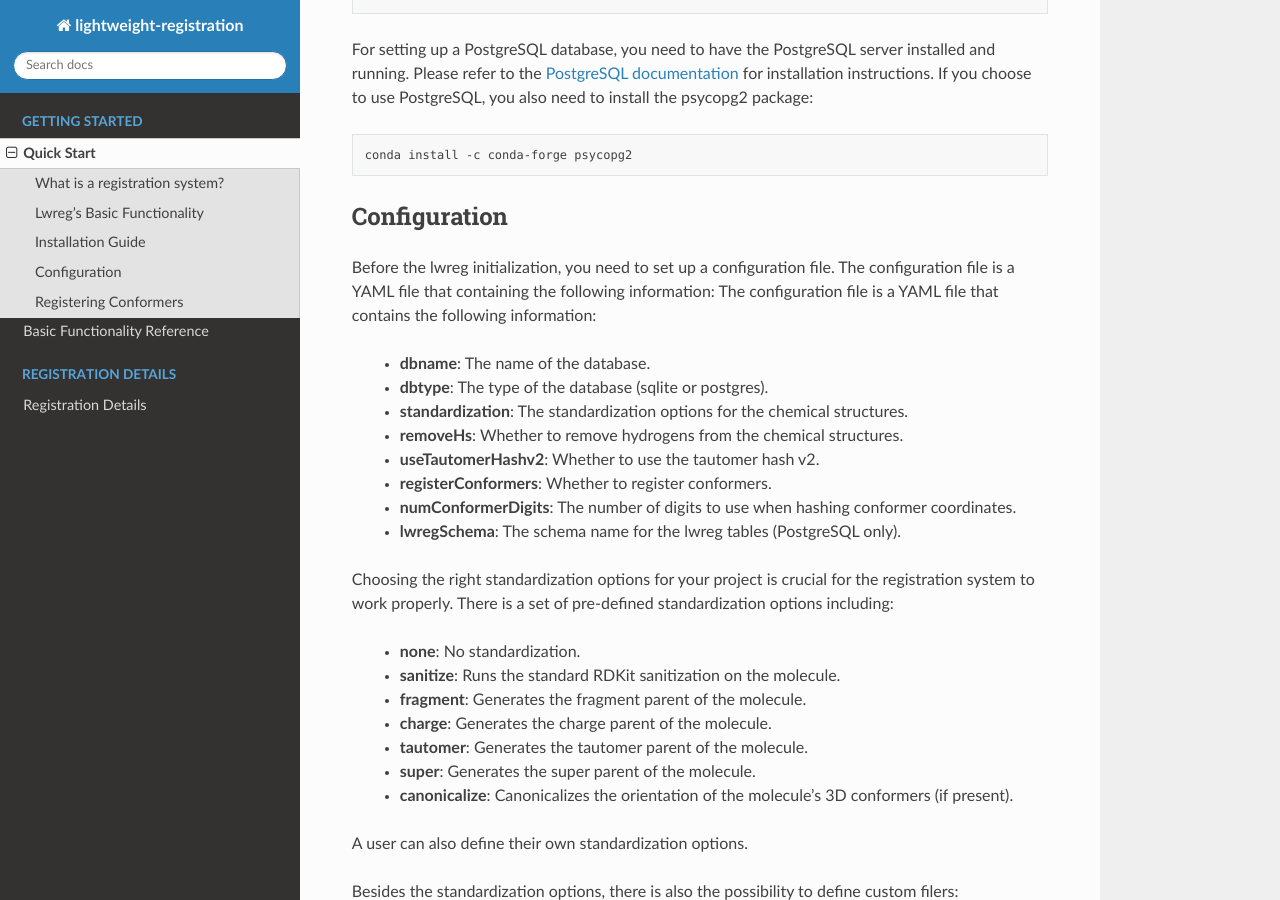
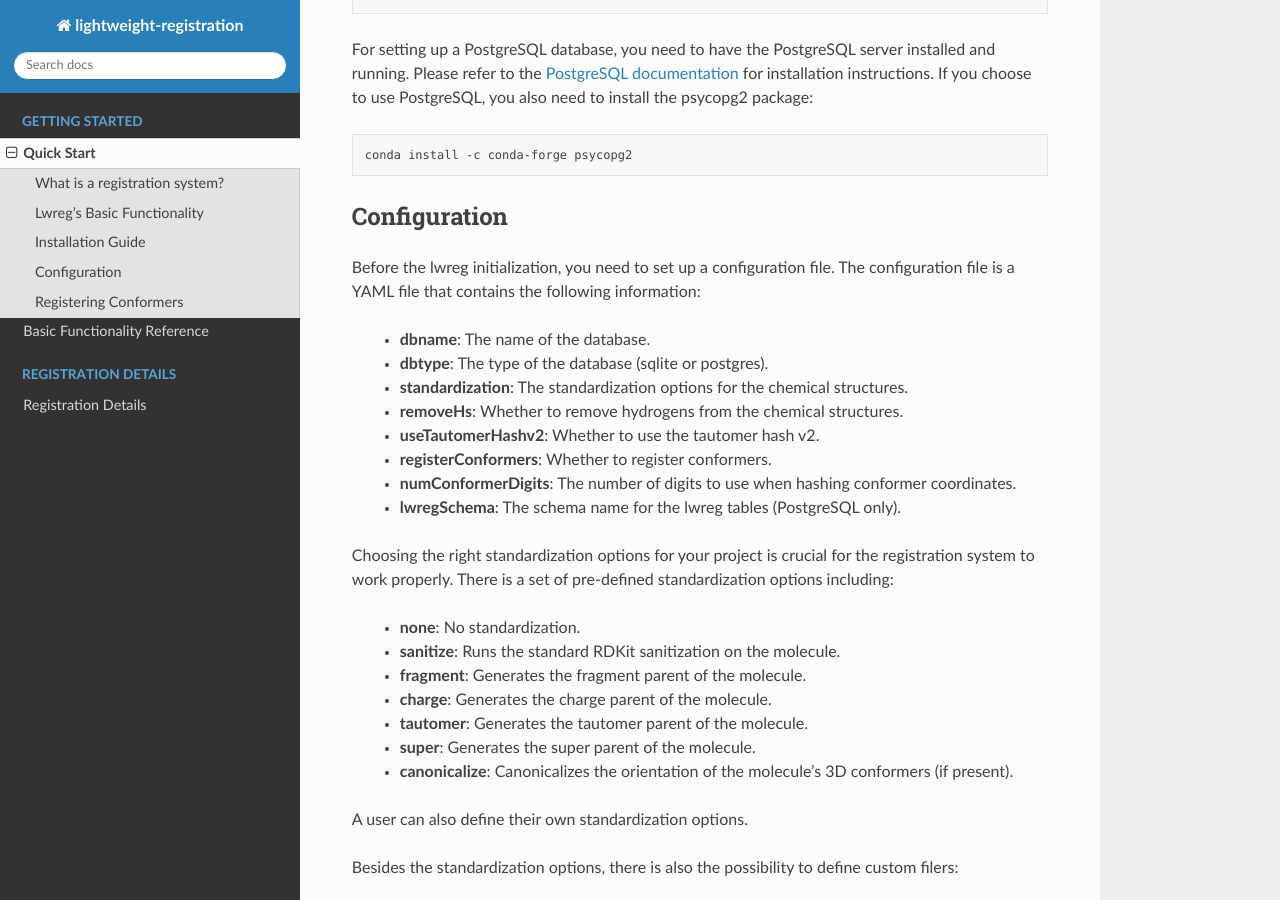
Before and after one commit to rinikerlab/lightweight-registration, a Sphinx documentation site: the page built from docs/source/gettingstarted.rst, in a window 1280 px wide and 900 px high, scrolled down 1203 px. Built offline with Sphinx 7.4.7 and the Read the Docs theme 3.1.0, drawn with Linux system fonts in a browser that asks for light colours.

Commit message:
update to docs/source/gettingstarted.rst

```diff
--- a/docs/source/gettingstarted.rst
+++ b/docs/source/gettingstarted.rst
@@ -66,7 +66,6 @@ If you choose to use PostgreSQL, you also need to install the psycopg2 package:
 Configuration
 -------------
 Before the lwreg initialization, you need to set up a configuration file.
-The configuration file is a YAML file that containing the following information:
 The configuration file is a YAML file that contains the following information:
 
     - **dbname**: The name of the database.
```
